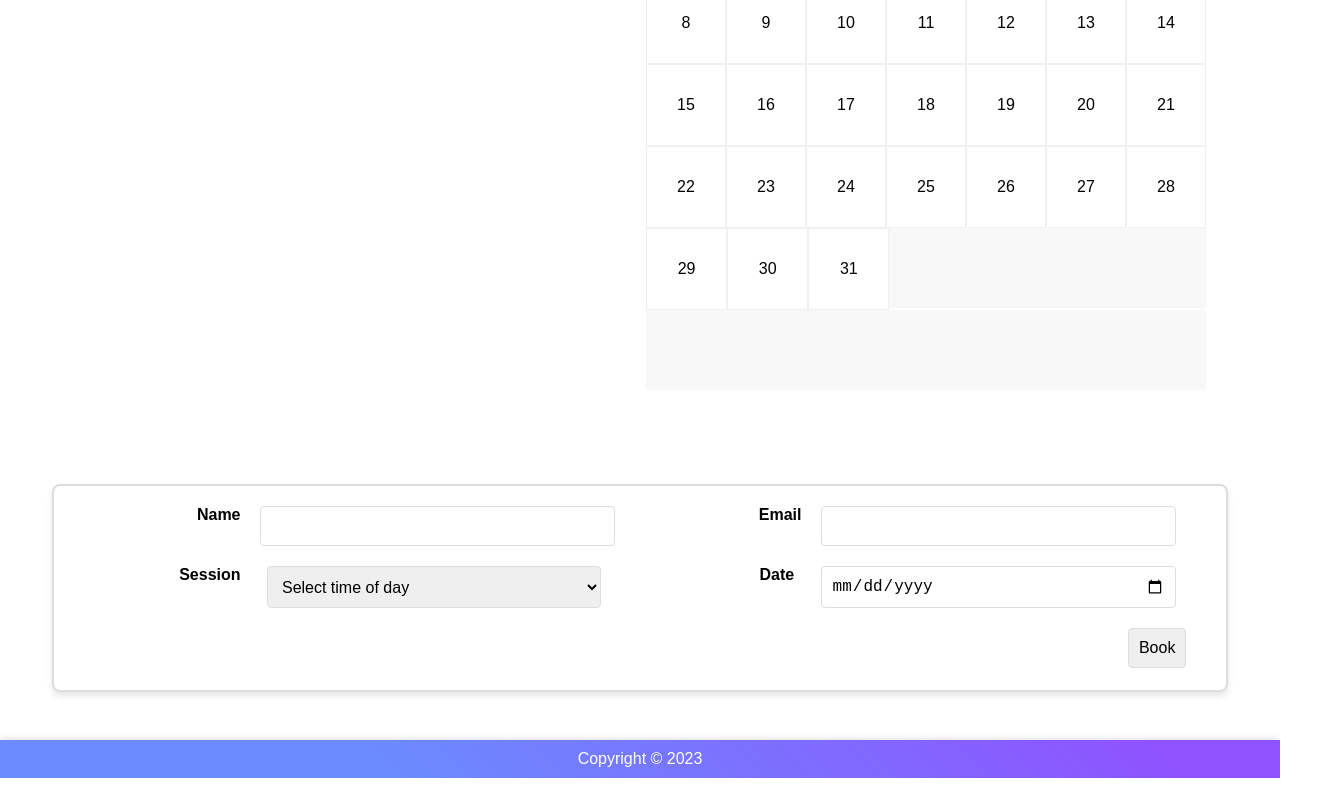
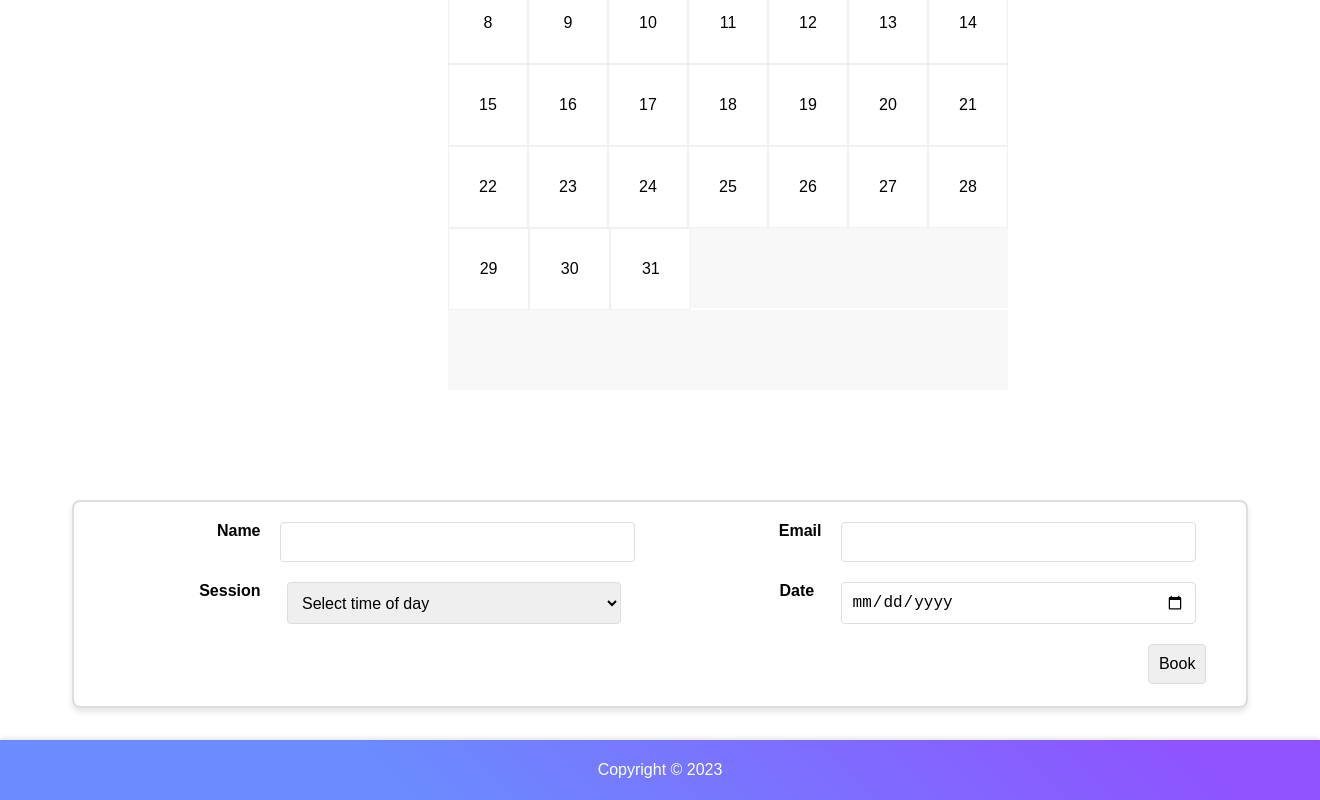
Before and after one commit to BEKIRKSU/AnimalFarm, a React (Create React App) app: page /VolunteerView in a window 1280 px wide. Shown: the part 398-1198 px from the top of the page, 1320 px wide, since content can reach past the window. Before the commit the page ends 1176 px from the top, so only its background shows below. Built offline with nearby package versions, Linux system fonts and the light colour scheme; no server answers.

Commit message:
CSS cleaned for bookingform and footer

```diff
--- a/src/Footer.css
+++ b/src/Footer.css
@@ -8,6 +8,7 @@
     width: 100%;
     text-align: center;
     box-shadow: 0 -2px 5px rgba(0, 0, 0, 0.1);
+    height: 5vh;
 }
 
 .footer-copyright {
--- a/src/ManagerView.css
+++ b/src/ManagerView.css
@@ -3,14 +3,14 @@
   color: #333;
 }
 
-.Calendar-Inputs {
+/* .Calendar-Inputs {
     display: flex;
     flex-wrap: wrap;
     justify-content: space-around;
     align-items: center;
     gap: 1rem;
     margin-top: 2rem;
-  }
+  } */
 
   .Key {
     flex: 0 0 50%;
--- a/src/VolunteerView.css
+++ b/src/VolunteerView.css
@@ -1,10 +1,11 @@
 .Calendar-Inputs {
     display: flex;
     flex-wrap: wrap;
-    justify-content: space-around;
+    /* justify-content: space-around; */
     align-items: center;
-    gap: 1rem;
+    /* gap: 1rem;  */
     margin-top: 2rem;
+    margin-left: 5vh;
   }
 
   /* .Key {
@@ -23,7 +24,7 @@
     margin-bottom: 100px;
   } */
 
-  .BookingForm {
+  .BookingFormVolunteerView {
     width: 100%;
     margin-top: 2rem;
     display: flex;
--- a/src/VolunteerView.jsx
+++ b/src/VolunteerView.jsx
@@ -11,9 +11,9 @@ function VolunteerView() {
             <div className='Calendar-Inputs'>
                 <Key />
                 <Calendar />
-                <BookingForm />
-                <Footer />
             </div>
+            <div className='BookingFormVolunteerView'><BookingForm /></div>
+            <div><Footer /></div>
         </>
     );
 }
```
